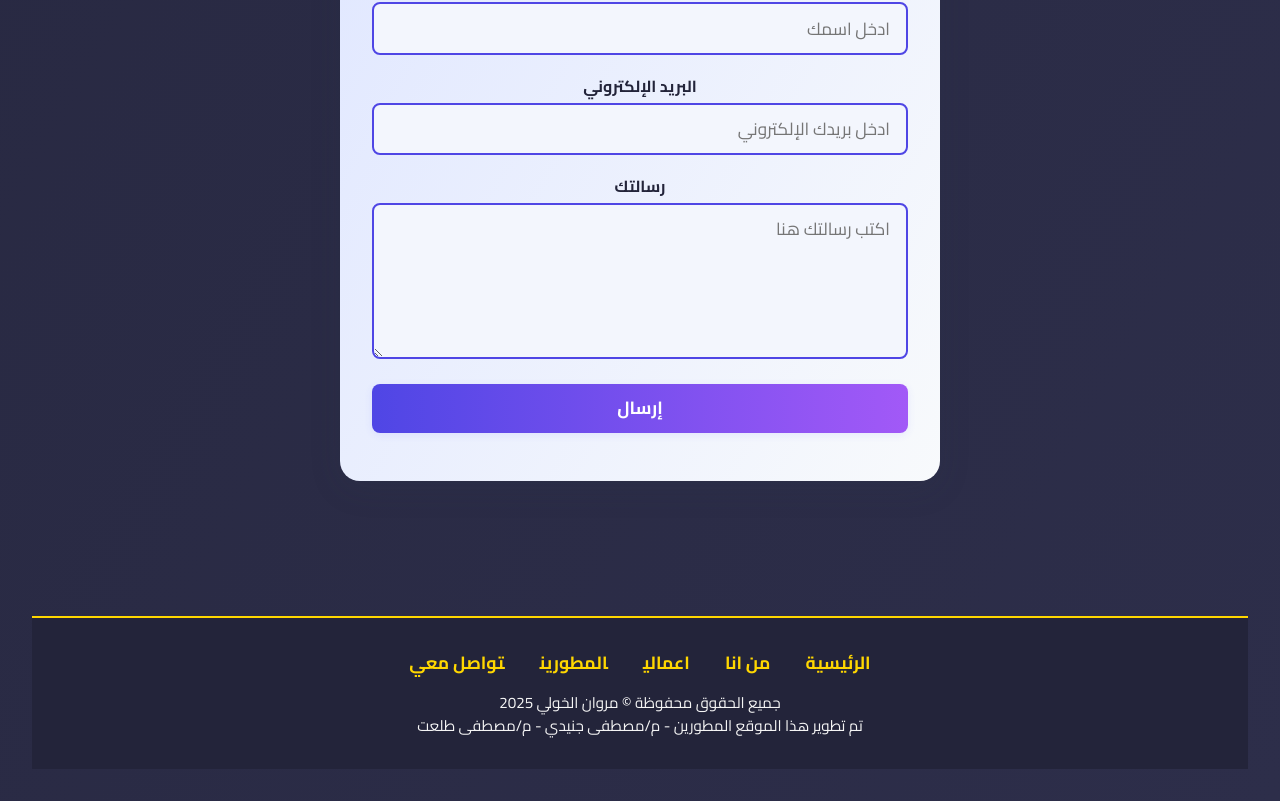
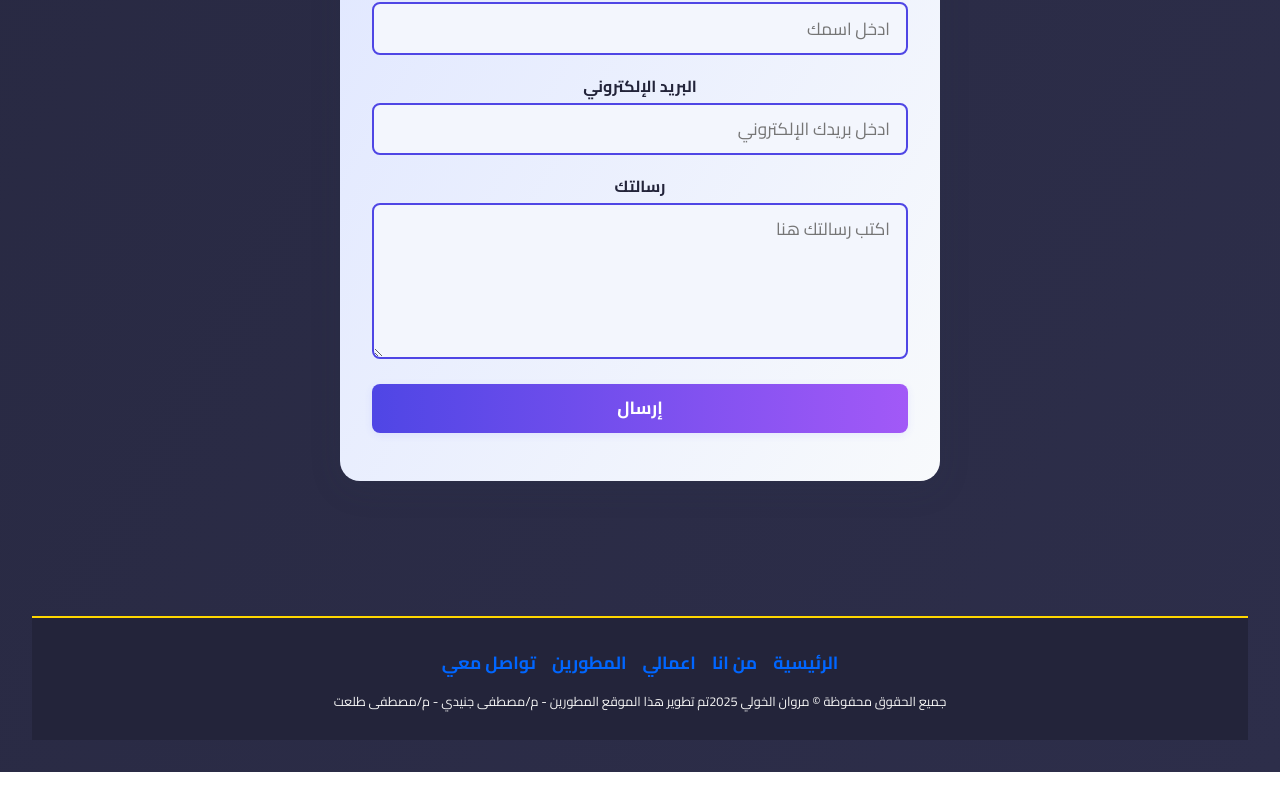
Before and after one commit to sasaelnoweshe-dotcom/Marwan-El-Khouly, a React (Vite) app: page / in a window 1280 px wide. Shown: the part 3910-4711 px from the top of the page. After the commit the page ends 4682 px from the top, so only its background shows below. Built offline with nearby package versions, Linux system fonts and the light colour scheme.

Commit message:
Update Footer.jsx

```diff
--- a/src/components/Footer.jsx
+++ b/src/components/Footer.jsx
@@ -2,7 +2,7 @@ import React from "react";
 import "./Footer.css";
 
 const links = [
-  { title: "الرئيسية", href: "main" },
+  { title: "الرئيسية", href: "#main" },
   { title: "من انا", href: "#me" },
   { title: "اعمالي", href: "#works" },
   { title: "المطورين", href: "#devs" },
@@ -10,33 +10,19 @@ const links = [
 ];
 
 const Footer = () => (
-  <footer style={{
-    background: "#23243a",
-    color: "#ffd700",
-    padding: "2em 0 1em 0",
-    textAlign: "center",
-    marginTop: "2em",
-    borderTop: "2px solid #ffd700"
-  }}>
-    <nav style={{ marginBottom: "1em" }}>
+  <footer className="footer">
+    <nav className="footer-nav">
       {links.map(link => (
         <a
+        className="links"
           key={link.href}
           href={link.href}
-          style={{
-            margin: "0 1em",
-            color: "#ffd700",
-            fontWeight: "bold",
-            textDecoration: "none",
-            fontSize: "1.1em",
-            transition: "color 0.3s"
-          }}
         >
           {link.title}
         </a>
       ))}
     </nav>
-    <div style={{ marginBottom: "1em", color: "#f5f5f5", fontSize: "0.95em" , width:"100%", display:"flex", flexDirection:"column", alignItems:"center", justifyContent:"center", }}>
+    <div className="footer-copy">
       <span>جميع الحقوق محفوظة © مروان الخولي 2025</span>
       <span>تم تطوير هذا الموقع المطورين - م/مصطفى جنيدي - م/مصطفى طلعت </span>
     </div>
```
